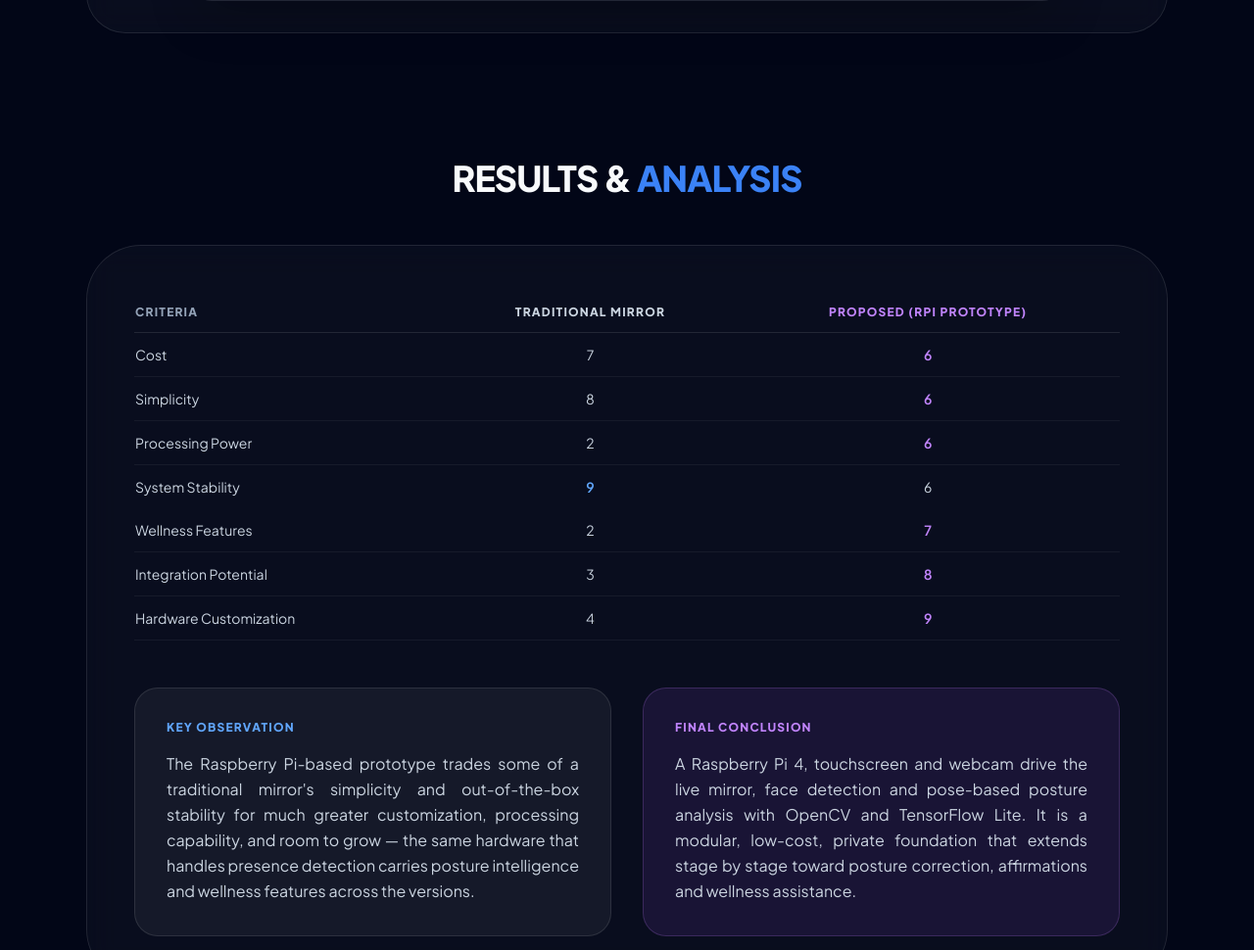
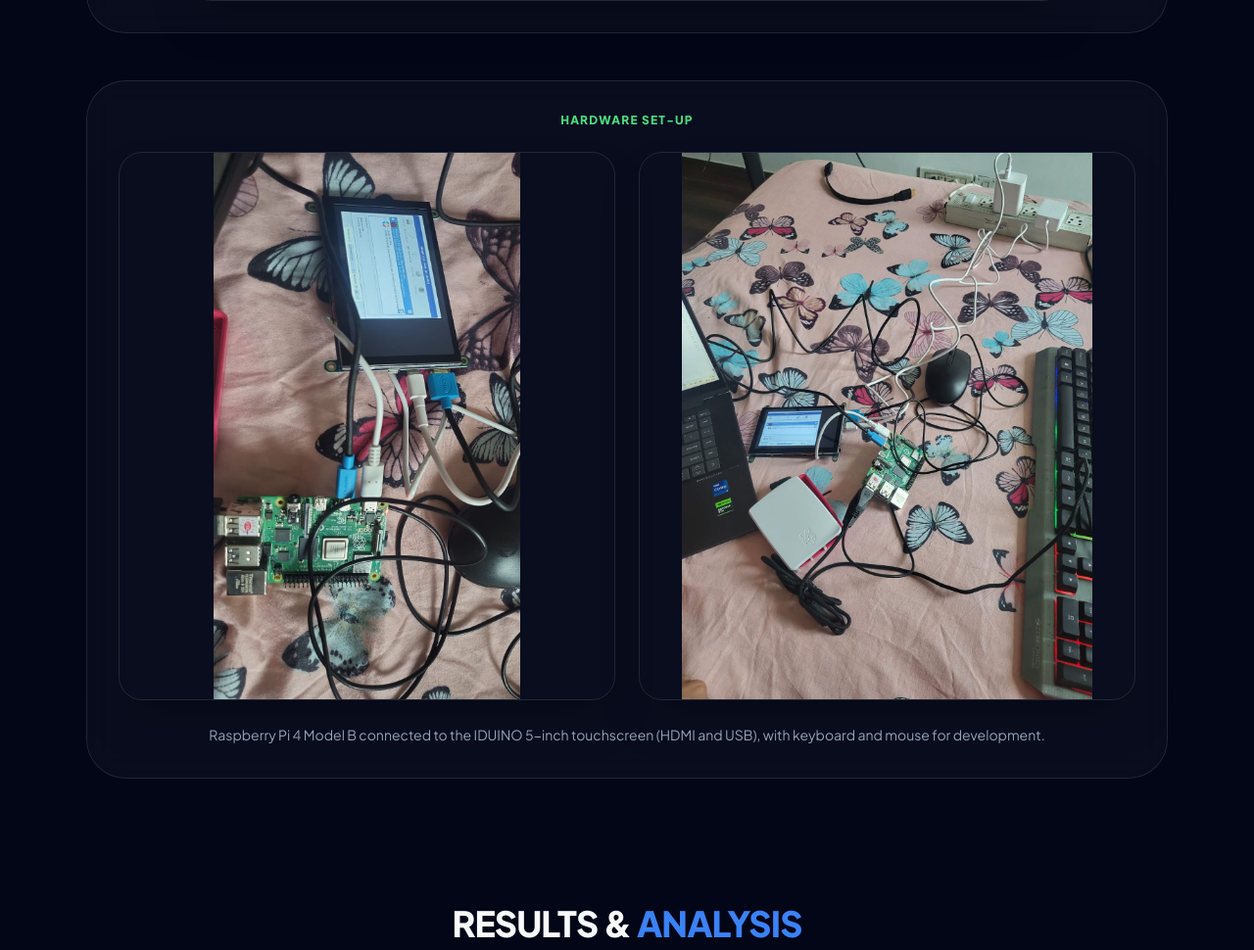
Before and after one commit to aabha05/AabhaPBL, a plain HTML site: page index.html in a window 1280 px wide. Shown: the part 4356-5326 px from the top of the page at 98% size. Drawn offline with Linux system fonts and the light colour scheme; grey boxes are pictures that could not be loaded.

Commit message:
Update index.html

```diff
--- a/index.html
+++ b/index.html
@@ -351,6 +351,26 @@
              onerror="this.src='https://via.placeholder.com/900x400?text=Raspberry+Pi+Architecture'">
     </div>
 
+    <!-- Hardware Set-up Photos -->
+    <div class="glass p-8 rounded-[2.5rem] text-center space-y-6">
+        <h3 class="text-green-400 font-bold uppercase text-xs tracking-widest">
+            Hardware Set-up
+        </h3>
+        <div class="grid md:grid-cols-2 gap-6 items-center">
+            <img src="hardware1.jpg"
+                 alt="Raspberry Pi 4 with touchscreen, keyboard and mouse connected"
+                 class="w-full rounded-3xl shadow-2xl border border-white/10"
+                 style="max-height:560px; object-fit:contain;">
+            <img src="hardware2.jpg"
+                 alt="Close-up of Raspberry Pi 4 connected to the 5-inch touchscreen"
+                 class="w-full rounded-3xl shadow-2xl border border-white/10"
+                 style="max-height:560px; object-fit:contain;">
+        </div>
+        <p class="text-slate-400 text-sm leading-relaxed">
+            Raspberry Pi 4 Model B connected to the IDUINO 5-inch touchscreen (HDMI and USB), with keyboard and mouse for development.
+        </p>
+    </div>
+
 </section>
 
 
```
